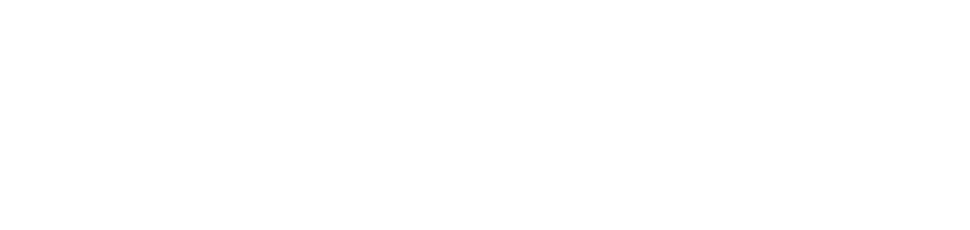
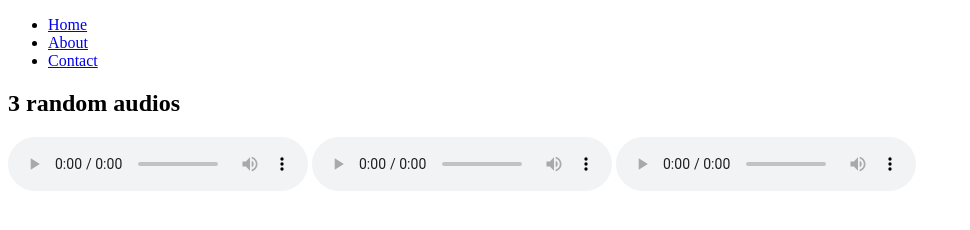
Before and after one commit to acciojob/semantic-navbar-and-audios-vikrant-1996, a website: page main.html in a window 1280 px wide. Shown: the whole page, without its empty margins (0-970 px from the left). Drawn offline with Linux system fonts and the light colour scheme.

Commit message:
created a submission

```diff
--- a/main.html
+++ b/main.html
@@ -7,10 +7,33 @@
 </head>
 
 <body>
+
+
 	<!-- the entire body must be written by student -->
     <script type="text/javascript" src="./script.js">
 </script>
+	<nav>
+    <ul>
+        <li><a href="#home">Home</a></li>
+        <li><a href="#about">About</a></li>
+        <li><a href="#contact">Contact</a></li>
+    </ul>
+	</nav>
 
+<section>
+    <h2>3 random audios</h2>
+    <audio controls>
+        <source src="http://commondatastorage.googleapis.com/codeskulptor-demos/DDR_assets/Kangaroo_MusiQue_-_The_Neverwritten_Role_Playing_Game.mp3" type="audio/mp3">
+    </audio>
+
+    <audio controls>
+        <source src="http://commondatastorage.googleapis.com/codeskulptor-assets/Epoq-Lepidoptera.ogg" type="audio/ogg">
+    </audio>
+
+    <audio controls>
+        <source src="http://codeskulptor-demos.commondatastorage.googleapis.com/pang/paza-moduless.mp3" type="audio/mp3">
+    </audio>
+</section>
 </body>
 
 </html>
```
